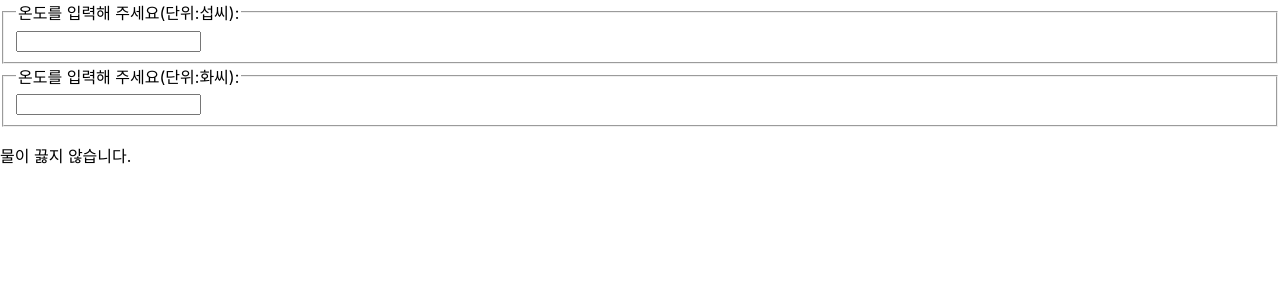
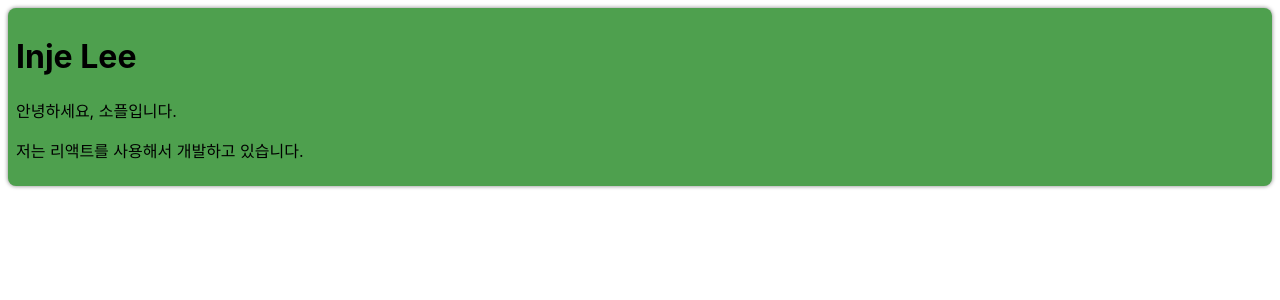
Before and after one commit to zmsejddl/--------2, a React (Create React App) app in the folder my-app/: page / in a window 1280 px wide. Shown: the top 300 px of the page. Built offline with nearby package versions, Linux system fonts and the light colour scheme.

Commit message:
Card 컴포넌트 만들기

```diff
--- /dev/null
+++ b/my-app/src/chapter_13/Card.jsx
@@ -0,0 +1,20 @@
+function Card(props) {
+  const { title, backgroundColor, children } = props;
+
+  return (
+    <div
+      style={{
+        margin: 8,
+        padding: 8,
+        borderRadius: 8,
+        boxShadow: "0px 0px 4px grey",
+        backgroundColor: backgroundColor || "white",
+      }}
+    >
+      {title && <h1>{title}</h1>}
+      {children}
+    </div>
+  );
+}
+
+export default Card;
--- /dev/null
+++ b/my-app/src/chapter_13/ProfileCard.jsx
@@ -0,0 +1,12 @@
+import Card from "./Card";
+
+function ProfileCard(props) {
+  return (
+    <Card title="Inje Lee" backgroundColor="#4ea04e">
+      <p>안녕하세요, 소플입니다.</p>
+      <p>저는 리액트를 사용해서 개발하고 있습니다.</p>
+    </Card>
+  );
+}
+
+export default ProfileCard;
--- a/my-app/src/index.js
+++ b/my-app/src/index.js
@@ -14,11 +14,12 @@
 import AttendanceBook from "./chapter_10/AttendanceBook";
 import SignUp from "./chapter_11/SignUp";
 import Calculator from "./chapter_12/Calculator";
+import ProfileCard from "./chapter_13/ProfileCard";
 
 const root = ReactDOM.createRoot(document.getElementById("root"));
 root.render(
   <React.StrictMode>
-    <Calculator />
+    <ProfileCard />
   </React.StrictMode>
 );
 
```
